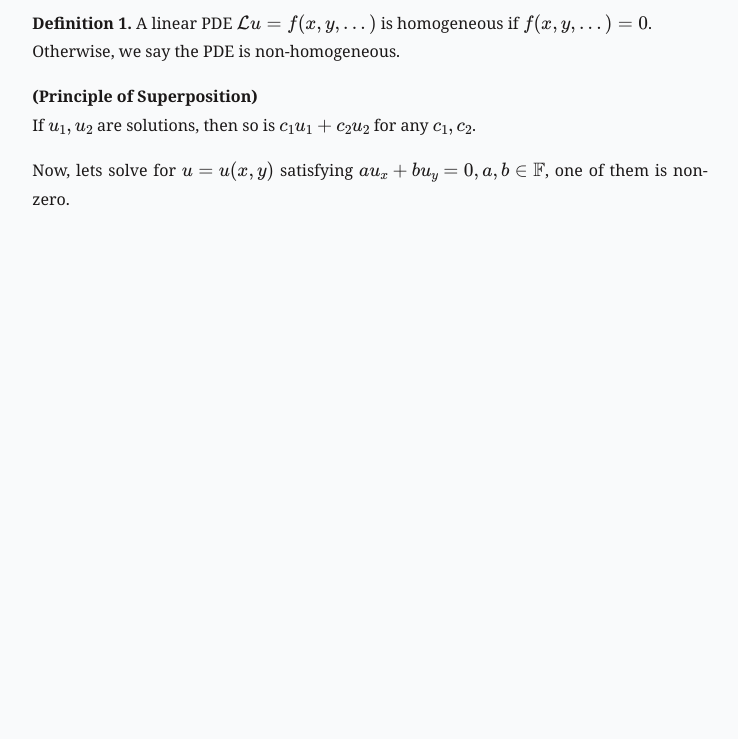
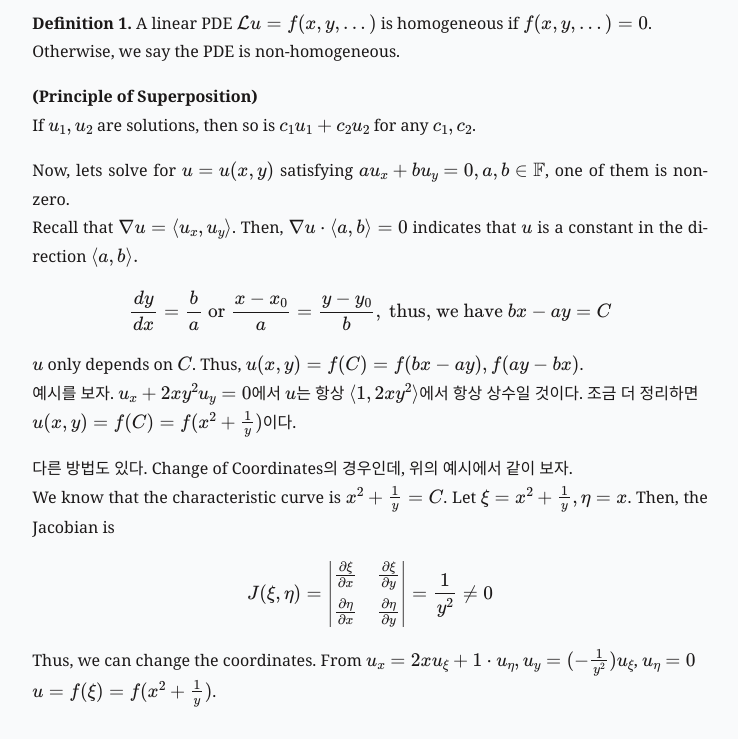
Before and after one commit to TheFormat/LaTeX_Alike_Page.github.io, a plain HTML site: page PDE.html in a window 1280 px wide. Shown: the part 690-1429 px from the top of the page, without its empty margins (270-1008 px from the left). Before the commit the page ends 935 px from the top, so only its background shows below. Drawn offline with nearby package versions, Linux system fonts and the light colour scheme; a web font is replaced by a local one.

Commit message:
pde 내용추가

```diff
--- a/PDE.html
+++ b/PDE.html
@@ -29,7 +29,6 @@
     <aside id="sticky-box">
         <p>Finna add a link. Don't know what it will be..</p>
     </aside>
-    <script id="MathJax-script" async src="https://cdn.jsdelivr.net/npm/mathjax@3/es5/tex-mml-chtml.js"></script>
     <p>본격적으로 들어가기에 앞서, 몇가지 설명을 하고 넘어가겠다.<br>
         일반적으로 PDE의 해를 따질 때에는 <b>Well-posedness(Existence, Unigueness, Stability)</b>를 따진다고 한다.
         여기서 Stability란, 만약 initial value가 그렇게 멀리 있지 않으면, solution 역시 근처에 있는 성질이다.<br>
@@ -48,7 +47,24 @@
         <b>(Principle of Superposition)</b><br>
         If $u_{1},u_{2}$ are solutions, then so is $c_{1}u_{1}+c_{2}u_{2}$ for any $c_{1}, c_{2}$.
     </p>
-    <p>Now, lets solve for $u=u(x,y)$ satisfying  $au_{x}+bu_{y}= 0, a,b\in \mathbb{F}$, one of them is non-zero.</p>
+    <p>Now, lets solve for $u=u(x,y)$ satisfying  $au_{x}+bu_{y}= 0, a,b\in \mathbb{F}$, one of them is non-zero.<br>
+    Recall that $\nabla u = \langle u_{x}, u_{y} \rangle$. Then, $\nabla u \cdot \langle a,b \rangle = 0$ indicates that
+    $u$ is a constant in the direction $\langle a,b \rangle.$
+    $$\frac{dy}{dx} = \frac{b}{a} \text{ or } \frac{x-x_{0}}{a} = \frac{y-y_{0}}{b}, \text{ thus, we have } bx-ay = C$$
+    $u$ only depends on $C$. Thus, $u(x,y) = f(C) = f(bx-ay), f(ay-bx)$.<br>
+    예시를 보자. $u_{x}+2xy^{2}u_{y} = 0$에서 $u$는 항상 $\langle 1, 2xy^{2} \rangle$에서 항상 상수일 것이다. 조금 더 정리하면<br>
+    $u(x,y) = f(C) = f(x^{2}+\frac{1}{y})$이다.
+    </p>
+    <p>다른 방법도 있다. Change of Coordinates의 경우인데, 위의 예시에서 같이 보자.<br>
+    We know that the characteristic curve is $x^{2}+\frac{1}{y} = C$. Let $\xi = x^{2}+\frac{1}{y}, \eta = x$. Then, the Jacobian is
+    $$J(\xi,\eta) =
+    \begin{vmatrix}
+    \frac{\partial \xi}{\partial x} & \frac{\partial \xi}{\partial y} \\
+    \frac{\partial \eta}{\partial x} & \frac{\partial \eta}{\partial y}
+    \end{vmatrix} = \frac{1}{y^{2}} \neq 0$$
+    Thus, we can change the coordinates. From $u_{x} = 2xu_{\xi} + 1\cdot u_{\eta}, u_{y} = (-\frac{1}{y^{2}})u_{\xi}$, $u_{\eta} = 0$<br>
+    $u = f(\xi) = f(x^{2}+\frac{1}{y})$.
+    </p>
     <script>
         MathJax = {
             tex: {
```
